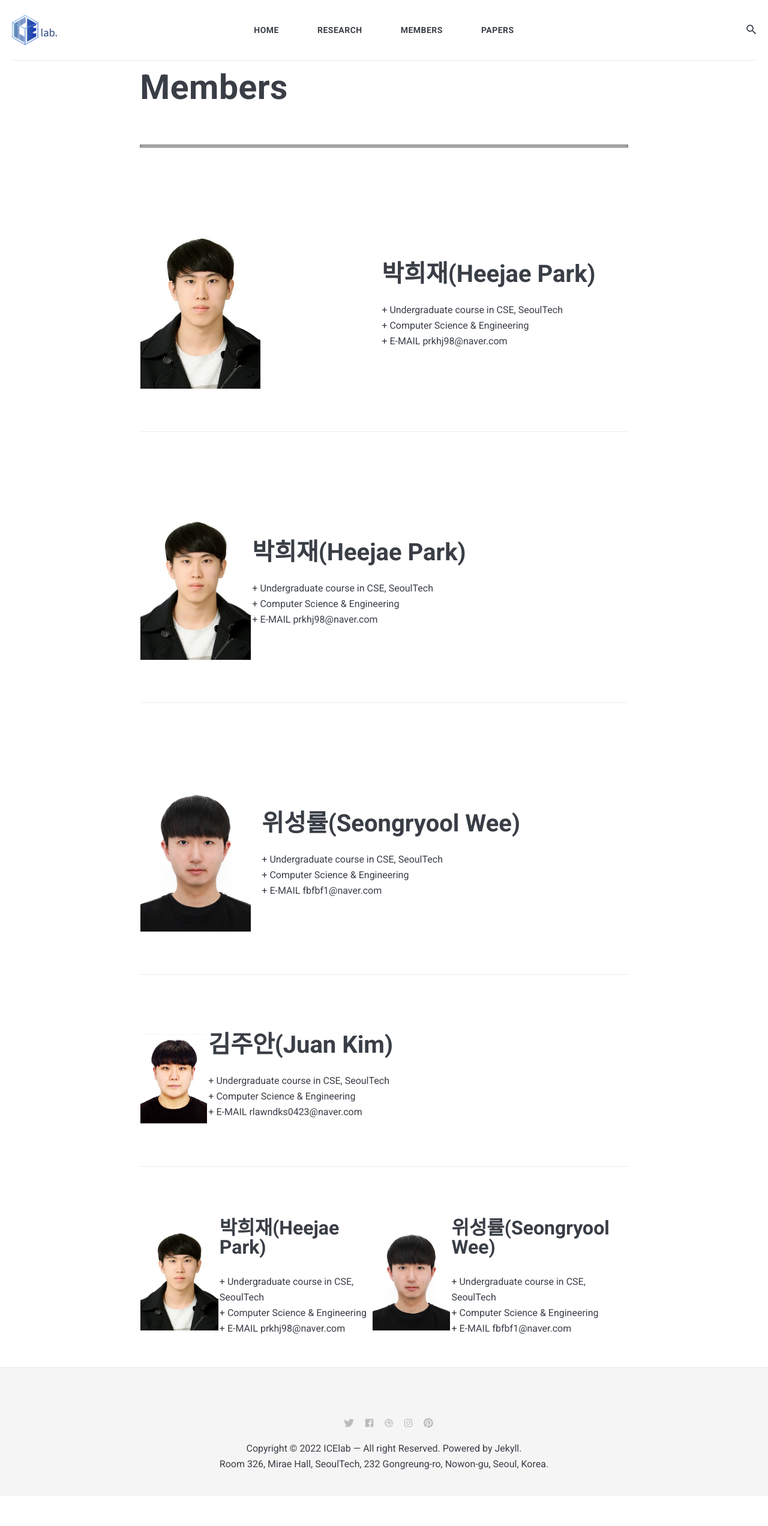
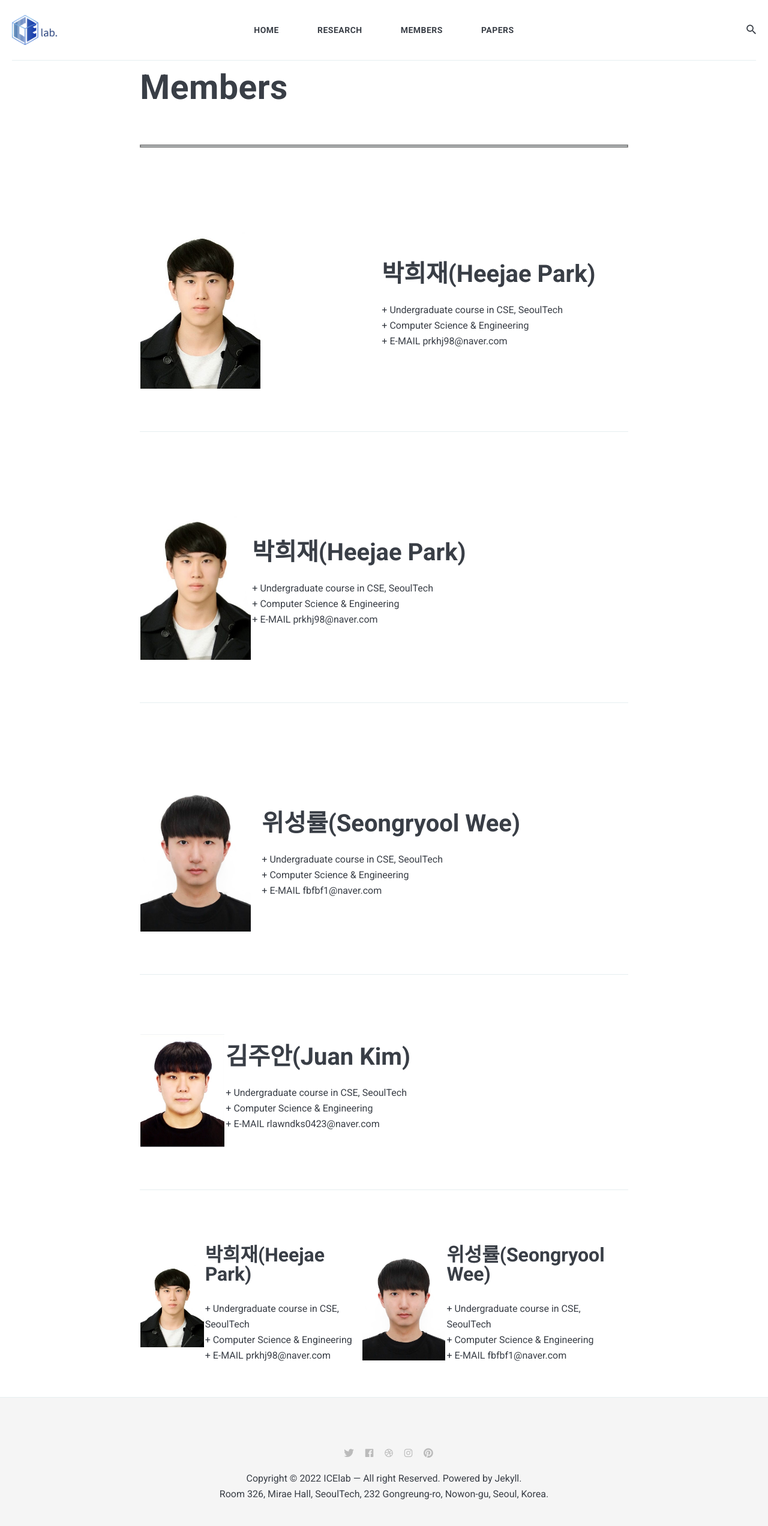
Before and after one commit to icelab-2020/HeeJaeMon123.github.io, a Jekyll site: the page built from _pages/01_members.md, in a window 1280 px wide. Shown: the whole page at 60% size. Built offline with Jekyll 4.4.1, drawn with Linux system fonts in a browser that asks for light colours; nearby versions of some CDN libraries; before the commit the page ends 2494 px from its top, so only the background shows below that.

Commit message:
Update 01_members.md

```diff
--- a/_pages/01_members.md
+++ b/_pages/01_members.md
@@ -27,10 +27,10 @@ permalink: /01_members/
 
 |    |    |
 |:---|:---|
-| ![iot]({{site.baseurl}}/images/jk.jpg){: width="111"; height15048"} | <b><span style="font-size:250%">김주안(Juan Kim)</span></b><br><br> + Undergraduate course in CSE, SeoulTech   <br> + Computer Science & Engineering  <br> + E-MAIL   rlawndks0423@naver.com |
+| ![iot]({{site.baseurl}}/images/jk.jpg){: width="140"; height"188"} | <b><span style="font-size:250%">김주안(Juan Kim)</span></b><br><br> + Undergraduate course in CSE, SeoulTech   <br> + Computer Science & Engineering  <br> + E-MAIL   rlawndks0423@naver.com |
 
 ---------------------
 
 |    |   |    |    |
 |:---|:---|:---|:---|
-| ![iot]({{site.baseurl}}/images/hj.jpg){: width="184" height="248"} | <b><span style="font-size:200%">박희재(Heejae Park)</span></b><br><br> + Undergraduate course in CSE, SeoulTech   <br> + Computer Science & Engineering  <br> + E-MAIL   prkhj98@naver.com | ![iot]({{site.baseurl}}/images/sw.jpg){: width="184"; height="248"} | <b><span style="font-size:200%">위성률(Seongryool Wee)</span></b><br><br> + Undergraduate course in CSE, SeoulTech   <br> + Computer Science & Engineering  <br> + E-MAIL   fbfbf1@naver.com |
+| ![iot]({{site.baseurl}}/images/hj.jpg){: width="140" height="188"} | <b><span style="font-size:200%">박희재(Heejae Park)</span></b><br><br> + Undergraduate course in CSE, SeoulTech   <br> + Computer Science & Engineering  <br> + E-MAIL   prkhj98@naver.com | ![iot]({{site.baseurl}}/images/sw.jpg){: width="184"; height="248"} | <b><span style="font-size:200%">위성률(Seongryool Wee)</span></b><br><br> + Undergraduate course in CSE, SeoulTech   <br> + Computer Science & Engineering  <br> + E-MAIL   fbfbf1@naver.com |
```
